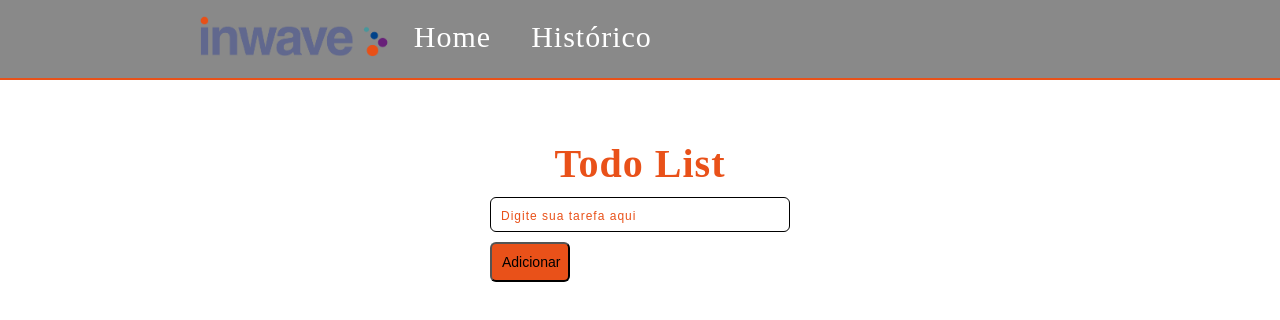
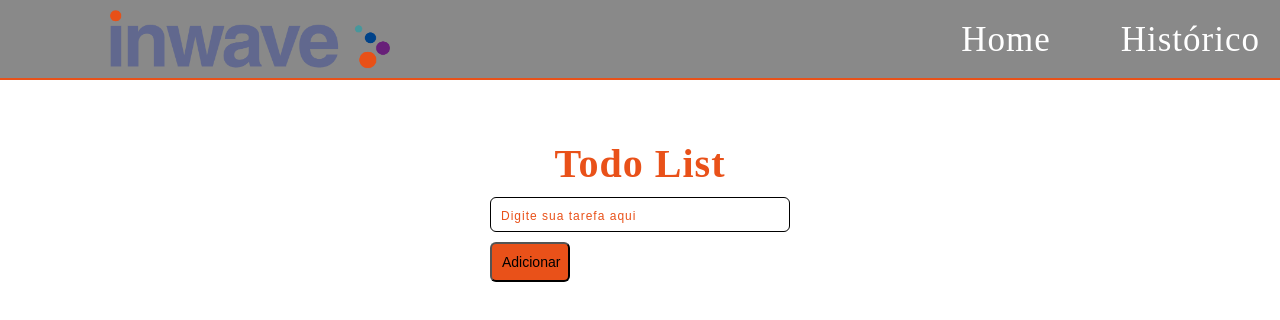
Before and after one commit to JoaoKeuwe/Project-todoList, a Vue app: page / in a window 1280 px wide. Shown: the top 320 px of the page. Built offline with nearby package versions, Linux system fonts and the light colour scheme.

Commit message:
feat: :fire: foto do logo da empresa

```diff
--- a/src/components/Header.vue
+++ b/src/components/Header.vue
@@ -2,7 +2,7 @@
   <nav class="navbar">
     <nav class="header">
       <div class="foto-logo">
-        <img src="../img/logo.png" alt="" style="width: 200px" />
+        <img src="../img/logo.png" alt="" style="width: 300px" />
       </div>
       <div class="links">
         <router-link to="/" class="link-navbar">Home</router-link>
@@ -41,8 +41,9 @@ ol {
 
 .link-navbar {
   padding: 20px;
+  padding-left: 50px;
   text-decoration: none;
-  font-size: 30px;
+  font-size: 35px;
   color: white;
   letter-spacing: 1px;
   align-items: center;
@@ -68,8 +69,8 @@ ol {
 
 .links {
   display: flex;
-  width: 900px;
 
   /* justify-content: flex-start; */
 }
+
 </style>
```
